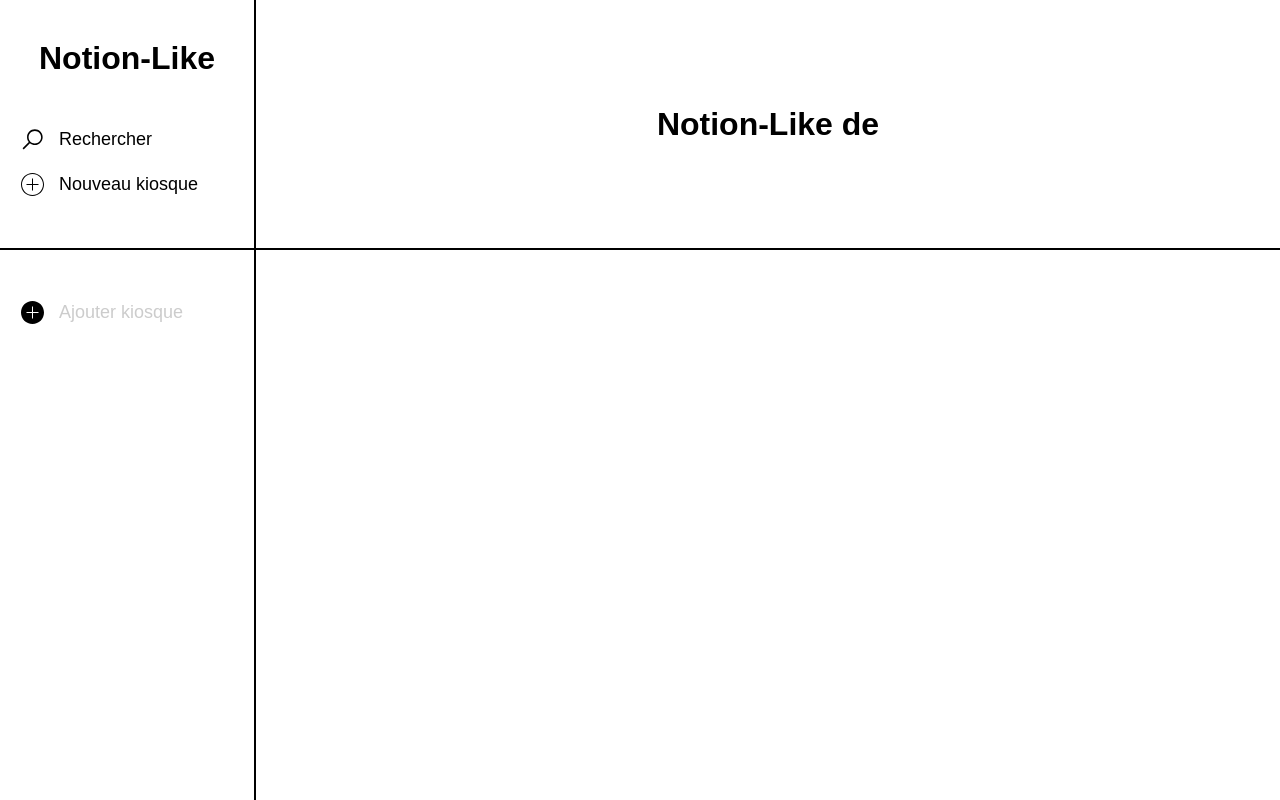
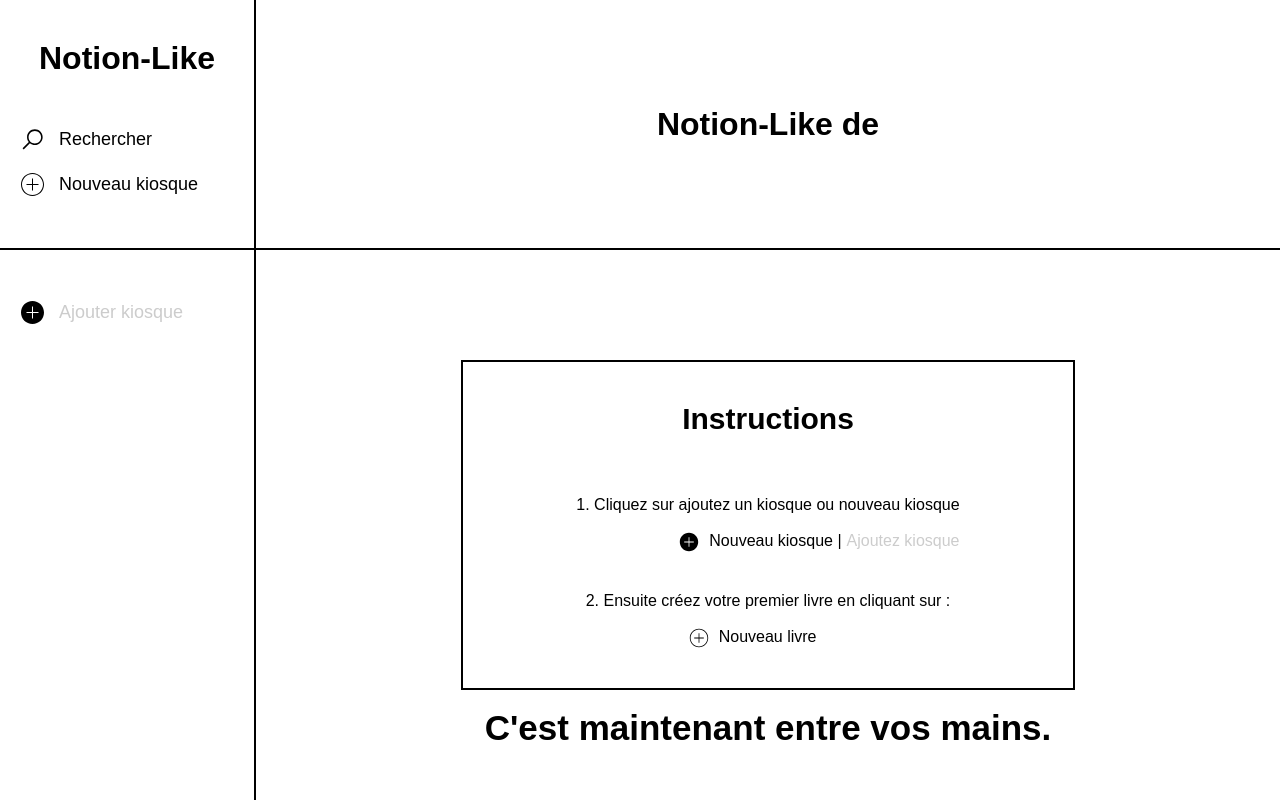
Before and after one commit to leo951/nl-front, a React (Create React App) app: page / in a window 1280 px wide. Built offline with nearby package versions, Linux system fonts and the light colour scheme.

Commit message:
fix refac visuel + add body

```diff
--- a/src/App.js
+++ b/src/App.js
@@ -1,11 +1,12 @@
 import MainLayout from "./components/layouts/MainLayout";
+import Home from "./components/home/Home";
 
-function App({ Component, pageProps, ...appProps }) {
+function App() {
   return (
     <MainLayout>
-      <Component {...pageProps} />
+      <Home />
     </MainLayout>
   );
 }
 
-export default App
+export default App;
--- a/src/components/headers/MainHeader.module.scss
+++ b/src/components/headers/MainHeader.module.scss
@@ -1,6 +1,6 @@
 .container__main {
     height: 250px;
-    width: 80%;
+    width: 100%;
     border-bottom: 2px solid black;
 
     display: flex;
--- /dev/null
+++ b/src/components/home/Home.js
@@ -0,0 +1,37 @@
+import React from "react";
+import styles from "./Home.module.scss";
+
+import plusBlackIcon from "../../assets/icons/icons8-plus2.svg";
+import plusWhiteIcon from "../../assets/icons/icons8-plus.svg";
+
+const Home = () => {
+  return (
+    <div className={styles.home__container}>
+      <div className={styles.home__container_body}>
+        <div className={styles.home__container_title}>
+          <h2>Instructions</h2>
+        </div>
+        <div className={styles.home__container_steps_title}>
+          <p>1. Cliquez sur ajoutez un kiosque ou nouveau kiosque</p>
+          <br />
+          <div className={styles.home__container_steps_content}>
+            <img src={plusBlackIcon} alt="more" /> <p>Nouveau kiosque |</p>{" "}
+            <span>Ajoutez kiosque</span>
+          </div>
+        </div>
+        <div className={styles.home__container_steps_title}>
+          <p>2. Ensuite créez votre premier livre en cliquant sur :</p>
+          <br />
+          <div className={styles.home__container_steps_content}>
+            <img src={plusWhiteIcon} alt="more" /> <p>Nouveau livre</p>
+          </div>
+        </div>
+        <div className={styles.home__container_title}>
+          <h3>C'est maintenant entre vos mains.</h3>
+        </div>
+      </div>
+    </div>
+  );
+};
+
+export default Home;
--- /dev/null
+++ b/src/components/home/Home.module.scss
@@ -0,0 +1,49 @@
+@import "../../styles/helpers/variables/_variable.scss";
+
+.home__container {
+  display: flex;
+  justify-content: center;
+  align-items: center;
+
+  height: 100%;
+
+  .home__container_body {
+    display: flex;
+    flex-direction: column;
+    align-items: center;
+
+    border: 2px solid black;
+    width: 60%;
+    height: 60%;
+
+    .home__container_title {
+      margin: 40px 0 40px 0;
+
+      h2 {
+        font-size: 30px;
+      }
+      h3 {
+        font-size: 35px;
+      }
+    }
+
+    .home__container_steps_title {
+        margin: 20px 0;
+
+        .home__container_steps_content{
+            display: flex;
+            flex-direction: row;
+
+            img {
+                height: 20px;
+                margin: 0 10px 0 103px;
+            }
+            span {
+                color: $greyColor;
+
+                margin-left: 5px;
+            }
+        }
+    }
+  }
+}
--- a/src/components/layouts/MainLayout.js
+++ b/src/components/layouts/MainLayout.js
@@ -4,14 +4,18 @@ import styles from "./MainLayout.module.scss";
 import MainHeader from "../headers/MainHeader";
 import SideBar from "../sideBar/SideBar";
 
-const MainLayout = ({ children }, props) => {
+const MainLayout = ({ children }) => {
   return (
-    <div>
-      <header className={styles.mainLayout__container_header}>
+    <div className={styles.mainLayout__container}>
+      <div className={styles.mainLayout__container_sideBar}>
         <SideBar />
-        <MainHeader />
-      </header>
-      {/* <main>{{ children }}</main> */}
+      </div>
+      <div className={styles.mainLayout__container_header_content}>
+        <header className={styles.mainLayout__container_header}>
+          <MainHeader />
+        </header>
+        <main className={styles.mainLayout__container_content}>{children}</main>
+      </div>
     </div>
   );
 };
--- a/src/components/layouts/MainLayout.module.scss
+++ b/src/components/layouts/MainLayout.module.scss
@@ -1,3 +1,17 @@
-.mainLayout__container_header{
-    display: flex;
+.mainLayout__container {
+  display: flex;
+  flex-direction: row;
+
+  .mainLayout__container_sideBar {
+    width: 20%;
+  }
+
+  .mainLayout__container_header_content {
+    width: 80%;
+    height: 100%;
+
+    .mainLayout__container_content {
+      height: calc(100vh - 250px);
+    }
+  }
 }
--- a/src/components/sideBar/SideBar.module.scss
+++ b/src/components/sideBar/SideBar.module.scss
@@ -1,5 +1,4 @@
 .sideBar__container {
-  width: 20%;
   height: 100vh;
   border-right: 2px solid black;
 
--- a/src/index.js
+++ b/src/index.js
@@ -1,10 +1,10 @@
 import React from "react";
-import ReactDOM from "react-dom";
+import { createRoot } from "react-dom/client";
 import App from "./App";
 import reportWebVitals from "./reportWebVitals";
 import "./styles/global.scss";
 
-const root = ReactDOM.createRoot(document.getElementById("root"));
+const root = createRoot(document.getElementById("root"));
 root.render(
   <React.StrictMode>
     <App />
```
